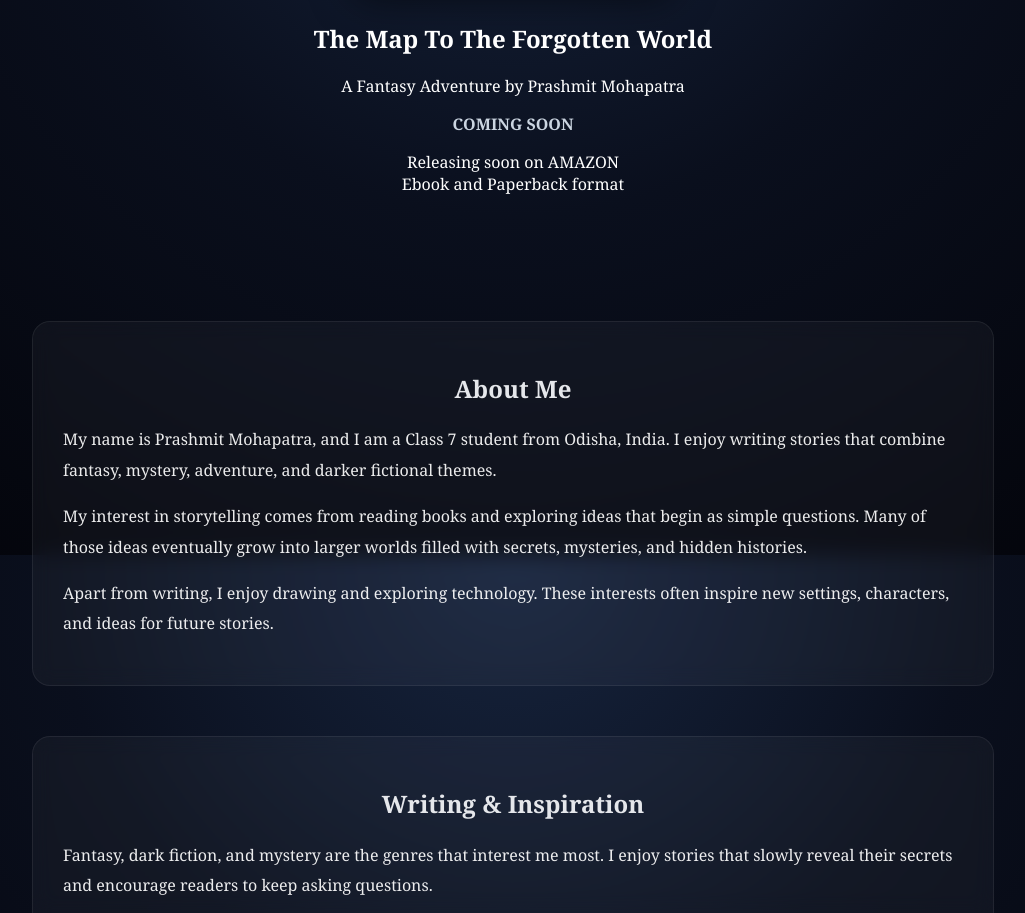
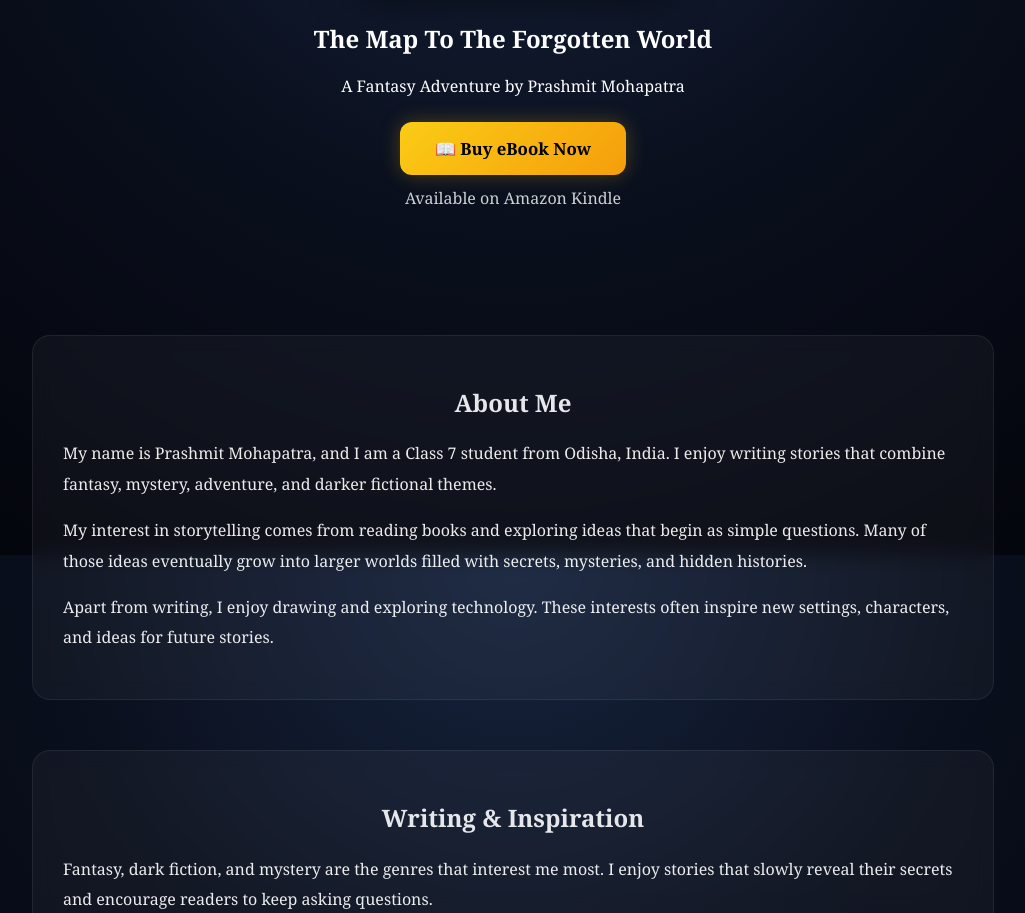
Before and after one commit to PrashmitMohapatra/PrashmitMohapatra.github.io, a plain HTML site: page index.html in a window 1280 px wide. Shown: the part 1045-1958 px from the top of the page, without its empty margins (127-1152 px from the left). Drawn offline with Linux system fonts and the light colour scheme.

Commit message:
Update index.html

```diff
--- a/index.html
+++ b/index.html
@@ -1,8 +1,7 @@
 <!DOCTYPE html>
 <html lang="en">
 <head>
-    <!-- Google tag (gtag.js) -->
-<script async src="https://www.googletagmanager.com/gtag/js?id=G-5LVTPCL96K"></script>
+    <script async src="https://www.googletagmanager.com/gtag/js?id=G-5LVTPCL96K"></script>
 <script>
   window.dataLayer = window.dataLayer || [];
   function gtag(){dataLayer.push(arguments);}
@@ -288,6 +287,34 @@ nav a:hover{
     background:#1f2937;
 }
 
+.buy-section{
+    margin-top:25px;
+    text-align:center;
+}
+
+.buy-button{
+    display:inline-block;
+    padding:15px 35px;
+    background:linear-gradient(135deg,#facc15,#f59e0b);
+    color:#000;
+    text-decoration:none;
+    font-weight:bold;
+    font-size:1.05rem;
+    border-radius:12px;
+    transition:.35s;
+    box-shadow:0 0 20px rgba(250,204,21,.25);
+}
+
+.buy-button:hover{
+    transform:translateY(-4px) scale(1.03);
+    box-shadow:0 0 30px rgba(250,204,21,.55);
+}
+
+.buy-note{
+    margin-top:12px;
+    opacity:.8;
+}
+
 /* ===== FOOTER ===== */
 
 footer{
@@ -309,15 +336,13 @@ footer{
 
 <body>
 
-    <!-- CINEMATIC INTRO -->
-<div id="intro">
+    <div id="intro">
     <div class="intro-text">
         <h1>PRASHMIT MOHAPATRA</h1>
         <p>The Map To The Forgotten World</p>
     </div>
 </div>
 
-<!-- SIDE EFFECT -->
 <div class="side-shadow left"></div>
 <div class="side-shadow right"></div>
 
@@ -352,13 +377,23 @@ footer{
 
 <p>A Fantasy Adventure by Prashmit Mohapatra</p>
 
-<p><b style="color:#cbd5e1;">COMING SOON</b></p>
+<div class="buy-section">
 
-<p>Releasing soon on AMAZON<br>Ebook and Paperback format</p>
+    <a href="https://www.amazon.in/dp/B0H2Y3VVTT"
+       class="buy-button"
+       target="_blank">
+
+        📖 Buy eBook Now
+
+    </a>
+
+    <p class="buy-note">
+        Available on Amazon Kindle
+    </p>
 
 </div>
 
-<!-- ===== FULL RESTORED CONTENT ===== -->
+</div>
 
 <div class="section">
 <h2>About Me</h2>
```
